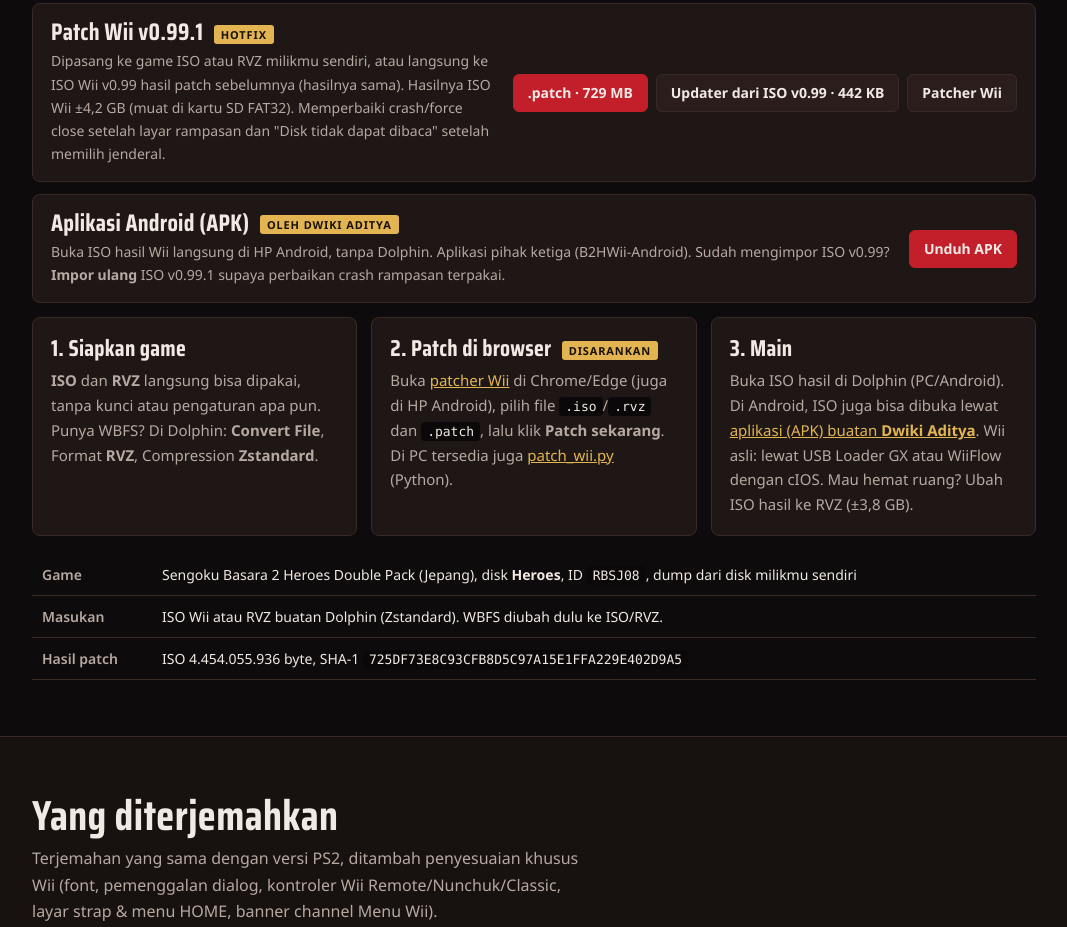
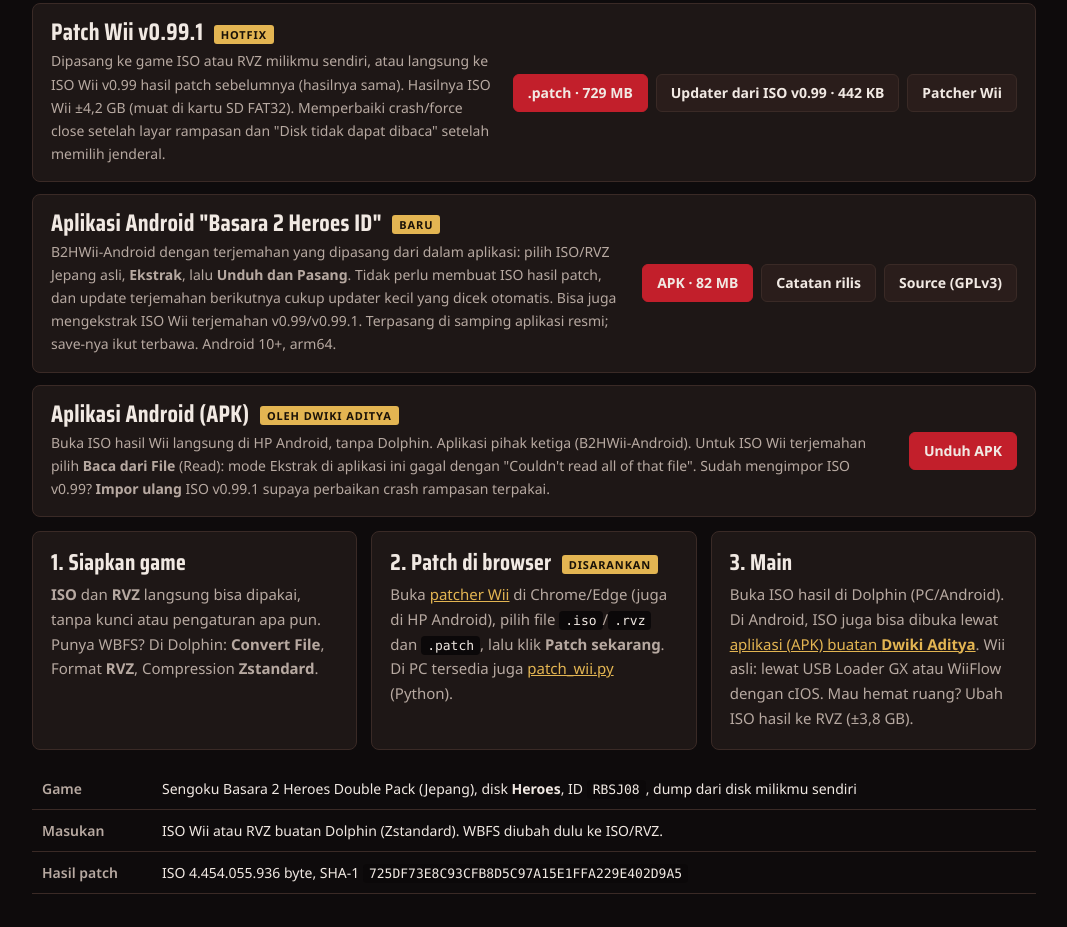
Before and after one commit to DeZer04/sengoku-basara-2-heroes-id, a plain HTML site: page wii.html in a window 1280 px wide. Shown: the part 1030-1957 px from the top of the page, without its empty margins (106-1173 px from the left). Drawn offline with Linux system fonts and the light colour scheme.

Commit message:
Wii: aplikasi Android Basara 2 Heroes ID (terjemahan dipasang dari dalam aplikasi)
Baris unduhan APK android-v1.2.1-id1 + source GPLv3, catatan bahwa
aplikasi B2HWii resmi hanya bisa mode Baca untuk ISO Wii terjemahan
(Ekstrak gagal "Couldn't read all of that file"), dan dua tanya jawab.

Co-Authored-By: Claude Opus 5.5 <noreply@anthropic.com>

```diff
--- a/wii.html
+++ b/wii.html
@@ -58,7 +58,15 @@
         </div>
       </div>
       <div class="dl-row">
-        <div><h3>Aplikasi Android (APK) <span class="tag">oleh Dwiki Aditya</span></h3><p>Buka ISO hasil Wii langsung di HP Android, tanpa Dolphin. Aplikasi pihak ketiga (B2HWii-Android). Sudah mengimpor ISO v0.99? <b>Impor ulang</b> ISO v0.99.1 supaya perbaikan crash rampasan terpakai.</p></div>
+        <div><h3>Aplikasi Android "Basara 2 Heroes ID" <span class="tag">Baru</span></h3><p>B2HWii-Android dengan terjemahan yang dipasang dari dalam aplikasi: pilih ISO/RVZ Jepang asli, <b>Ekstrak</b>, lalu <b>Unduh dan Pasang</b>. Tidak perlu membuat ISO hasil patch, dan update terjemahan berikutnya cukup updater kecil yang dicek otomatis. Bisa juga mengekstrak ISO Wii terjemahan v0.99/v0.99.1. Terpasang di samping aplikasi resmi; save-nya ikut terbawa. Android 10+, arm64.</p></div>
+        <div class="dl-links">
+          <a class="main" href="https://github.com/DeZer04/sengoku-basara-2-heroes-id/releases/download/android-v1.2.1-id1/basara2heroes-ID-1.2.1-id1-android-arm64.apk">APK · 82 MB</a>
+          <a href="https://github.com/DeZer04/sengoku-basara-2-heroes-id/releases/tag/android-v1.2.1-id1">Catatan rilis</a>
+          <a href="https://github.com/DeZer04/B2HWii-Android/tree/id-edition">Source (GPLv3)</a>
+        </div>
+      </div>
+      <div class="dl-row">
+        <div><h3>Aplikasi Android (APK) <span class="tag">oleh Dwiki Aditya</span></h3><p>Buka ISO hasil Wii langsung di HP Android, tanpa Dolphin. Aplikasi pihak ketiga (B2HWii-Android). Untuk ISO Wii terjemahan pilih <b>Baca dari File</b> (Read): mode Ekstrak di aplikasi ini gagal dengan "Couldn't read all of that file". Sudah mengimpor ISO v0.99? <b>Impor ulang</b> ISO v0.99.1 supaya perbaikan crash rampasan terpakai.</p></div>
         <div class="dl-links">
           <a class="main" href="https://github.com/PotatoRecomp/B2HWii-Android/releases">Unduh APK</a>
         </div>
@@ -101,7 +109,7 @@
       <div class="feat"><img src="assets/laga_sengit.jpg" width="512" height="448" loading="lazy" alt="Video promo LAGA SENGIT DIMULAI"><div><h3>Turnamen</h3><p>Video promo Turnamen Besar dan Laga Sengit, mode Turnamen Extreme, nama-nama petarung turnamen.</p></div></div>
     </div>
     <div class="plats" style="margin-top:20px">
-      <span class="plat">Dolphin (PC)</span><span class="plat">Dolphin (Android)</span><span class="plat">APK Android (Dwiki Aditya)</span><span class="plat">Wii asli (USB Loader GX / WiiFlow)</span>
+      <span class="plat">Dolphin (PC)</span><span class="plat">Dolphin (Android)</span><span class="plat">APK Basara 2 Heroes ID</span><span class="plat">APK Android (Dwiki Aditya)</span><span class="plat">Wii asli (USB Loader GX / WiiFlow)</span>
     </div>
   </div>
 </section>
@@ -110,7 +118,8 @@
   <div class="wrap">
     <h2>Tanya jawab (Wii)</h2>
     <details><summary>Dolphin Android memunculkan peringatan "Reg -1"?</summary><p>Itu bug JIT Dolphin Android, dan muncul juga di game asli tanpa patch. Tekan <b>Ignore for this session</b>, atau matikan Settings → Config → Interface → <b>Use Panic Handlers</b>.</p></details>
-    <details><summary>Bisa mem-patch langsung di HP?</summary><p>Bisa lewat patcher Wii di Chrome Android: pilih file <code>.iso</code>/<code>.rvz</code> dan <code>.patch</code>. Siapkan ruang kosong yang cukup dan biarkan layar menyala sampai selesai.</p></details>
+    <details><summary>Bisa mem-patch langsung di HP?</summary><p>Bisa lewat patcher Wii di Chrome Android: pilih file <code>.iso</code>/<code>.rvz</code> dan <code>.patch</code>. Siapkan ruang kosong yang cukup dan biarkan layar menyala sampai selesai. Atau pakai aplikasi <a href="https://github.com/DeZer04/sengoku-basara-2-heroes-id/releases/tag/android-v1.2.1-id1">Basara 2 Heroes ID</a>: patch dipasang langsung ke game di dalam aplikasi, tanpa membuat ISO.</p></details>
+    <details><summary>Aplikasi B2HWii resmi gagal mengekstrak ISO Wii terjemahan?</summary><p>ISO Wii v0.99/v0.99.1 berakhir tepat di ujung partisi, dan aplikasi resmi membaca sedikit melewati akhir file saat mengekstrak file terakhir, sehingga muncul "Couldn't read all of that file". ISO-mu tidak rusak. Pilih <b>Baca dari File</b> di aplikasi resmi, atau pakai aplikasi Basara 2 Heroes ID yang sudah memperbaikinya.</p></details>
     <details><summary>Main di Wii asli?</summary><p>Lewat USB Loader GX atau WiiFlow dengan cIOS. ISO hasil memakai partisi fakesign; jalankan dengan loader yang mendukung (IOS dengan trucha/cIOS). Mau hemat ruang? Ubah ISO hasil ke RVZ (±3,8 GB).</p></details>
     <details><summary>Nemu bug atau typo?</summary><p>Laporkan lewat <a href="https://github.com/DeZer04/sengoku-basara-2-heroes-id/issues">GitHub Issues</a> dengan screenshot dan lokasi kejadian (mode, stage, menu). Daftar lengkap perubahan dan masalah yang diketahui ada di <a href="https://github.com/DeZer04/sengoku-basara-2-heroes-id/blob/main/README_ID.txt">README_ID.txt</a>.</p></details>
   </div>
```
